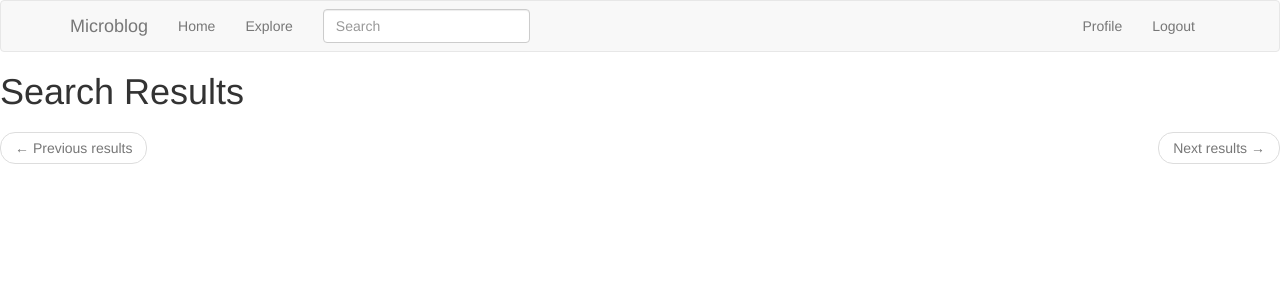
After one commit to inwaves/microblog, a Flask app: template app/templates/search.html in a window 1280 px wide. The commit adds this page. Shown: the top 300 px of the page. Run offline with Flask 2, Linux system fonts and the light colour scheme; the template is opened without the code that fills it, so the values that code supplies are empty; the visitor is signed in with stand-in values (Sample User, id 1); data comes from the database, SQL or seed files in the repository; both versions use the stored data as it was after the commit; some libraries are stand-ins or nearby versions.

Commit message:
Finish P16

```diff
--- a/app/__init__.py
+++ b/app/__init__.py
@@ -1,6 +1,7 @@
 import logging
+import os
+
 from logging.handlers import SMTPHandler, RotatingFileHandler
-import os
 from flask import Flask, request, current_app
 from flask_sqlalchemy import SQLAlchemy
 from flask_migrate import Migrate
@@ -9,6 +10,8 @@ from flask_mail import Mail
 from flask_bootstrap import Bootstrap
 from flask_moment import Moment
 from flask_babel import Babel, lazy_gettext as _l
+from elasticsearch import Elasticsearch
+
 from config import Config
 
 db = SQLAlchemy()
@@ -33,6 +36,9 @@ def create_app(config_class=Config):
     bootstrap.init_app(app)
     moment.init_app(app)
     babel.init_app(app)
+
+    app.elasticsearch = Elasticsearch([app.config["ELASTICSEARCH_URL"]]) \
+        if app.config["ELASTICSEARCH_URL"] else None
 
     from app.errors import bp as errors_bp
     app.register_blueprint(errors_bp)
--- a/app/main/forms.py
+++ b/app/main/forms.py
@@ -1,8 +1,21 @@
+from flask import request
 from flask_wtf import FlaskForm
 from wtforms import StringField, SubmitField, TextAreaField
 from wtforms.validators import ValidationError, DataRequired, Length
 from flask_babel import _, lazy_gettext as _l
 from app.models import User
+
+
+class SearchForm(FlaskForm):
+    query = StringField(_l("Search"), validators=[DataRequired()])
+
+    def __init__(self, *args, **kwargs):
+        if "formdata" not in kwargs:
+            kwargs["formdata"] = request.args
+        if "csrf_enabled" not in kwargs:
+            kwargs["csrf_enabled"] = False
+
+        super(SearchForm, self).__init__(*args, **kwargs)
 
 
 class EditProfileForm(FlaskForm):
--- a/app/main/routes.py
+++ b/app/main/routes.py
@@ -5,7 +5,7 @@ from flask_login import current_user, login_required
 from flask_babel import _, get_locale
 from guess_language import guess_language
 from app import db
-from app.main.forms import EditProfileForm, EmptyForm, TaskForm
+from app.main.forms import EditProfileForm, EmptyForm, TaskForm, SearchForm
 from app.models import User, Task
 from app.translate import translate
 from app.main import bp
@@ -16,6 +16,7 @@ def before_request():
     if current_user.is_authenticated:
         current_user.last_seen = datetime.utcnow()
         db.session.commit()
+        g.search_form = SearchForm()
     g.locale = str(get_locale())
 
 
@@ -140,3 +141,16 @@ def translate_text():
     return jsonify({'text': translate(request.form['text'],
                                       request.form['source_language'],
                                       request.form['dest_language'])})
+
+@bp.route("/search")
+@login_required
+def search():
+    if not g.search_form.validate():
+        return redirect(url_for("main.explore"))
+    page = request.args.get("page", 1, type=int)
+    tasks, total = Task.search(g.search_form.query.data, page, current_app.config["TASKS_PER_PAGE"])
+    next_url = url_for("main.search", q=g.search_form.query.data, page = page + 1) \
+            if total > page * current_app.config["TASKS_PER_PAGE"] else None
+    prev_url = url_for("main.search", q=g.search_form.query.data, page=page - 1) \
+        if page > 1 else None
+    return render_template("search.html", title=_("Search"), tasks=tasks, next_url=next_url, prev_url=prev_url)
--- a/app/models.py
+++ b/app/models.py
@@ -7,6 +7,7 @@ from werkzeug.security import generate_password_hash, check_password_hash
 from flask import current_app
 from flask_login import UserMixin
 from app import db, login
+from app.search import add_to_index, remove_from_index, query_index
 
 # An association table that helps model a many-to-many relationship
 # between a user's followers and "followeds".
@@ -102,13 +103,58 @@ def load_user(id):
     return User.query.get(int(id))
 
 
-class Task(db.Model):
+class SearchableMixin(object):
+    @classmethod
+    def search(cls, expression, page, per_page):
+        ids, total = query_index(cls.__tablename__, expression, page, per_page)
+        if total == 0:
+            return cls.query.filter_by(id=0), 0
+        when = []
+        for i in range(len(ids)):
+            when.append((ids[i], i))
+        return cls.query.filter(cls.id.in_(ids)) \
+                   .order_by(db.case(when, value=cls.id)), \
+               total
+
+    @classmethod
+    def before_commit(cls, session):
+        session._changes = {
+            "add": list(session.new),
+            "update": list(session.dirty),
+            "delete": list(session.deleted)
+        }
+
+    @classmethod
+    def after_commit(cls, session):
+        for obj in session._changes["add"]:
+            if isinstance(obj, SearchableMixin):
+                add_to_index(obj.__tablename__, obj)
+        for obj in session._changes["update"]:
+            if isinstance(obj, SearchableMixin):
+                add_to_index(obj.__tablename__, obj)
+        for obj in session._changes["delete"]:
+            if isinstance(obj, SearchableMixin):
+                add_to_index(obj.__tablename__, obj)
+        session._changes = None
+
+    @classmethod
+    def reindex(cls):
+        for obj in cls.query:
+            add_to_index(cls.__tablename__, obj)
+
+
+class Task(SearchableMixin, db.Model):
     id = db.Column(db.Integer, primary_key=True)
     body = db.Column(db.String(140))
     done = db.Column(db.Boolean())
     timestamp = db.Column(db.DateTime, index=True, default=datetime.utcnow)
     user_id = db.Column(db.Integer, db.ForeignKey("user.id"))
     language = db.Column(db.String(5))
+    __searchable__ = ["body"]
 
     def __repr__(self) -> str:
         return f"<Task {self.body} written by user {self.user_id}>"
+
+
+db.event.listen(db.session, "before_commit", SearchableMixin.before_commit)
+db.event.listen(db.session, "after_commit", SearchableMixin.after_commit)
--- a/app/templates/base.html
+++ b/app/templates/base.html
@@ -42,6 +42,15 @@
                     <li><a href="{{ url_for('main.index') }}">Home</a></li>
                     <li><a href="{{ url_for('main.explore') }}">Explore</a></li>
                 </ul>
+                {% if g.search_form %}
+                    <form class="navbar-form navbar-left" method="get"
+                          action="{{ url_for('main.search') }}">
+                        <div class="form-group">
+                            {{ g.search_form.query(size=20, class='form-control',
+                            placeholder=g.search_form.query.label.text) }}
+                        </div>
+                    </form>
+                {% endif %}
                 <ul class="nav navbar-nav navbar-right">
                     {% if current_user.is_anonymous %}
                         <li><a href="{{ url_for('auth.login') }}">Login</a></li>
--- /dev/null
+++ b/app/templates/search.html
@@ -0,0 +1,24 @@
+{% extends "base.html" %}
+
+{% block app_content %}
+    <h1>{{ _('Search Results') }}</h1>
+    {% for task in tasks %}
+        {% include '_task.html' %}
+    {% endfor %}
+    <nav aria-label="...">
+        <ul class="pager">
+            <li class="previous{% if not prev_url %} disabled{% endif %}">
+                <a href="{{ prev_url or '#' }}">
+                    <span aria-hidden="true">&larr;</span>
+                    {{ _('Previous results') }}
+                </a>
+            </li>
+            <li class="next{% if not next_url %} disabled{% endif %}">
+                <a href="{{ next_url or '#' }}">
+                    {{ _('Next results') }}
+                    <span aria-hidden="true">&rarr;</span>
+                </a>
+            </li>
+        </ul>
+    </nav>
+{% endblock %}
--- a/config.py
+++ b/config.py
@@ -19,3 +19,4 @@ class Config(object):
     LANGUAGES = ['en', 'es']
     MS_TRANSLATOR_KEY = os.environ.get('MS_TRANSLATOR_KEY')
     TASKS_PER_PAGE = 25
+    ELASTICSEARCH_URL = os.environ.get("ELASTICSEARCH_URL")
```
Also changed, not shown: app/search.py (added, +29 -0 lines), app.db, 7 other files. Lines whose indentation alone changed are shown as unchanged.
